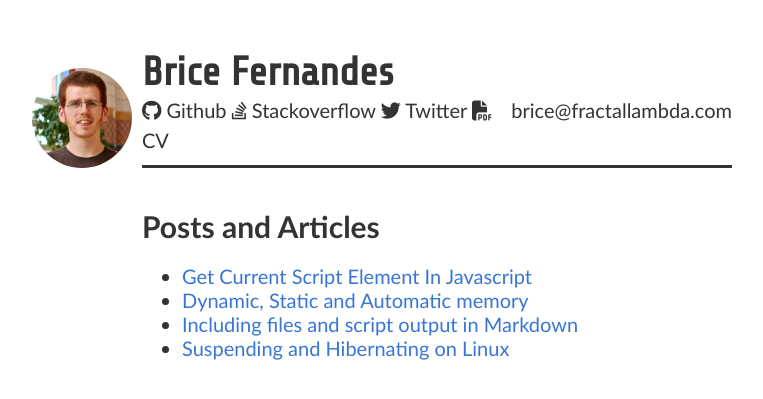
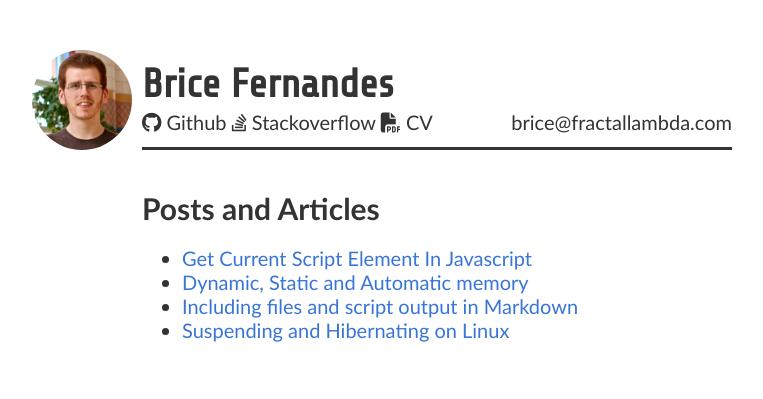
Before and after one commit to bricef/bricef.github.io, a Jekyll site: the page built from pages.html, in a window 1280 px wide. Shown: the top 399 px of the page, without its empty margins (258-1021 px from the left). Built offline with Jekyll 4.4.1, drawn with Linux system fonts in a browser that asks for light colours; nearby versions of some CDN libraries.

Commit message:
Remove Twitter link

```diff
--- a/_includes/top.html
+++ b/_includes/top.html
@@ -25,7 +25,7 @@
           <p>
             <a href="https://github.com/bricef"><i class="fab fa-github"></i> Github</a>
             <a href="http://stackoverflow.com/users/140264/brice"><i class="fab fa-stack-overflow"></i> Stackoverflow</a>
-            <a href="https://twitter.com/fractallambda"><i class="fab fa-twitter"></i> Twitter</a>
+            <!-- <a href="https://twitter.com/fractallambda"><i class="fab fa-twitter"></i> Twitter</a> -->
             <!--- <a href="http://blog.fractallambda.com">Blog</a> -->
             <a href="assets/brice-fernandes-cv.pdf"><i class="fa fa-file-pdf"></i> CV</a>
           </p>
```
